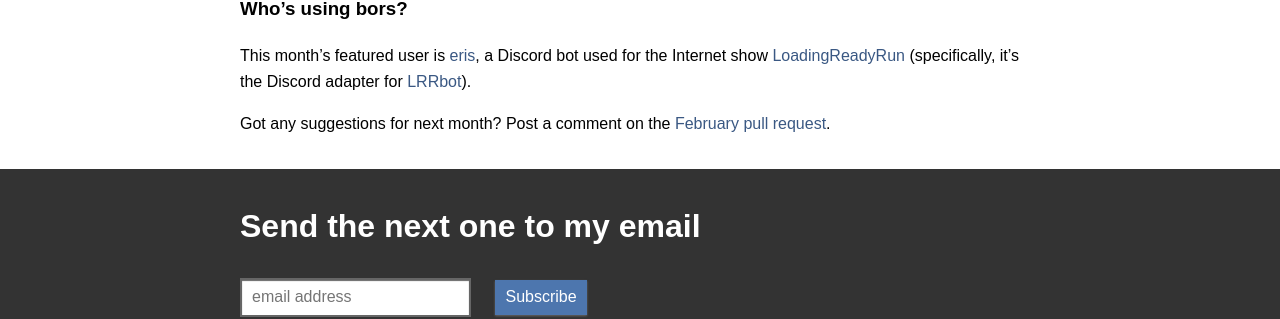
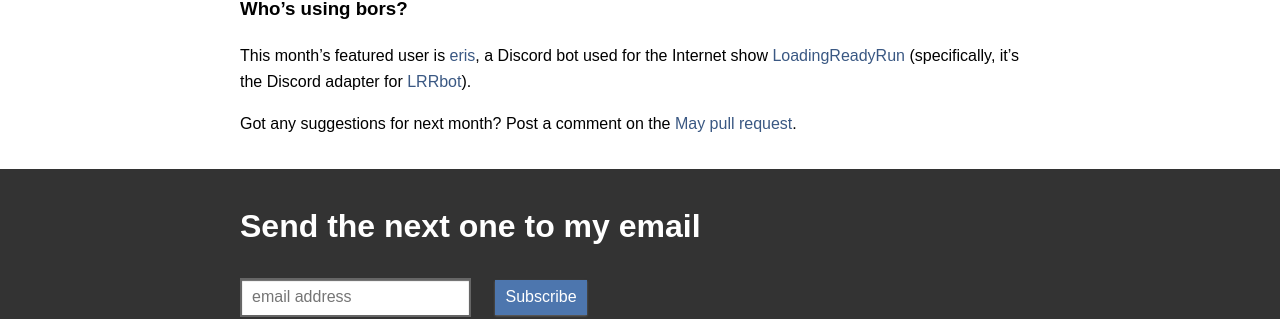
Before and after one commit to bors-ng/bors-ng.github.io, a Jekyll site: the page built from _posts/2023-05-01-tmib-76.md, in a window 1280 px wide. Shown: the part 1427-1746 px from the top of the page. Built offline with Jekyll 4.4.1, drawn with Linux system fonts in a browser that asks for light colours.

Commit message:
Next month

```diff
--- a/_posts/2023-05-01-tmib-76.md
+++ b/_posts/2023-05-01-tmib-76.md
@@ -63,4 +63,4 @@
 This month's featured user is [eris](https://github.com/andreasots/eris), a Discord bot used for the Internet show [LoadingReadyRun](https://loadingreadyrun.com/) (specifically, it's the Discord adapter for [LRRbot](https://github.com/mrphlip/lrrbot/#the-discord-bot)).
 
 Got any suggestions for next month?
-Post a comment on the [February pull request](https://github.com/bors-ng/bors-ng.github.io/pull/___).
+Post a comment on the [May pull request](https://github.com/bors-ng/bors-ng.github.io/pull/196).
```
